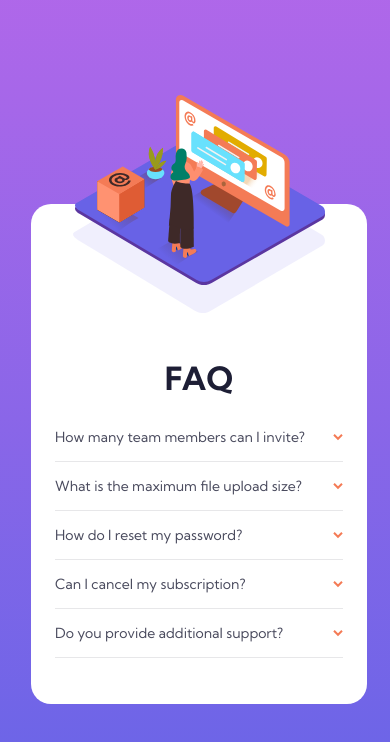
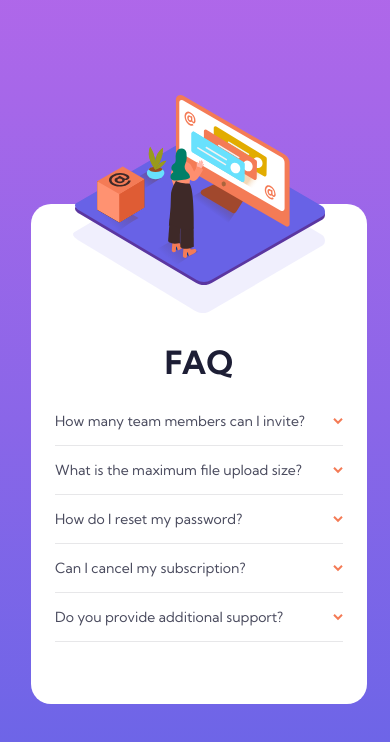
Before and after one commit to SarahFatima81/faq-accordion-card, a React (Create React App) app: page / in a window 390 px wide. Shown: the top 742 px of the page. Built offline with nearby package versions, Linux system fonts and the light colour scheme.

Commit message:
Update index.css

```diff
--- a/src/index.css
+++ b/src/index.css
@@ -121,7 +121,7 @@ hr {
   }
   h1 {
     text-align: center;
-    padding-top: 2.5rem;
+    padding-top: 1.5rem;
   }
 
   .faqs {
```
